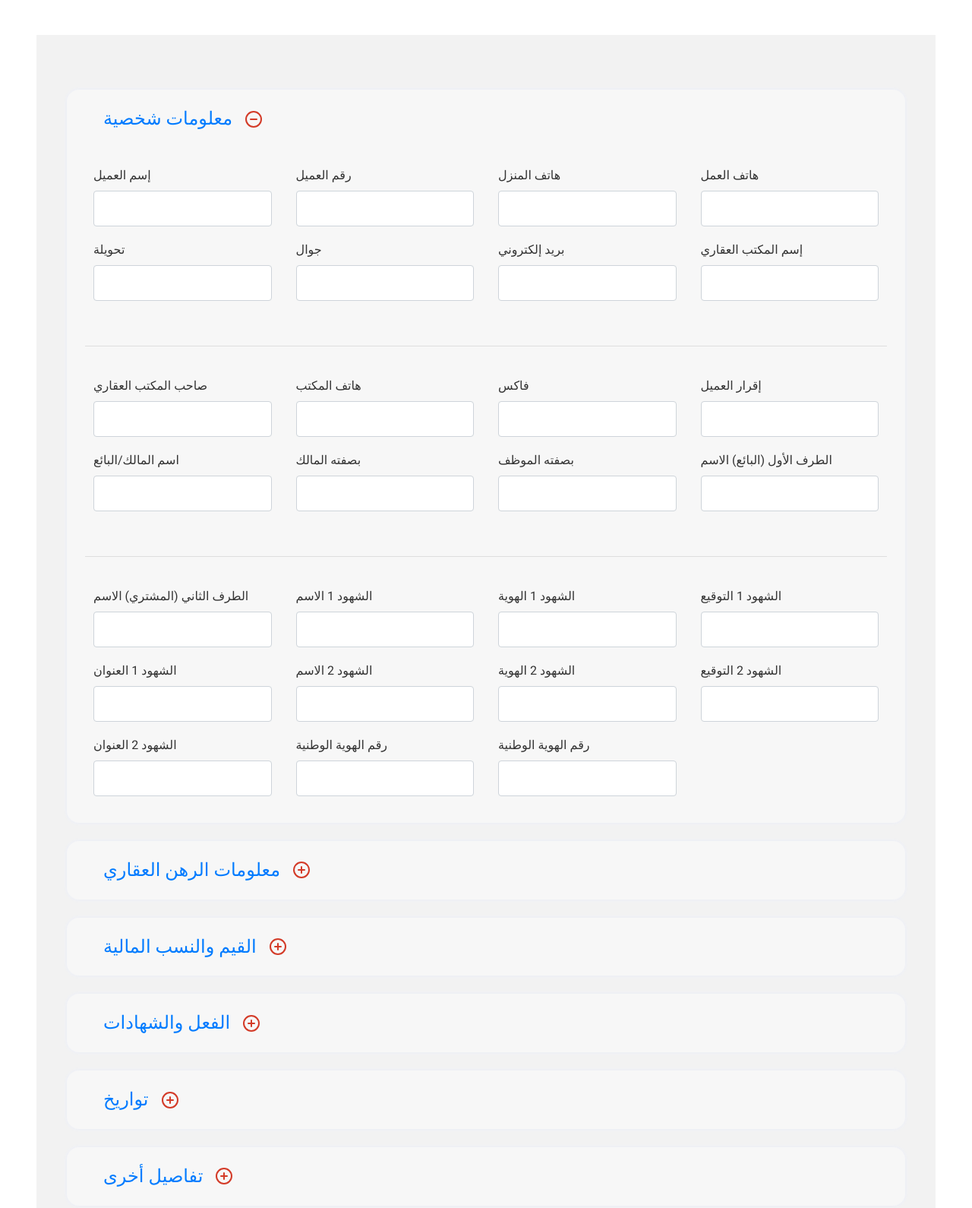
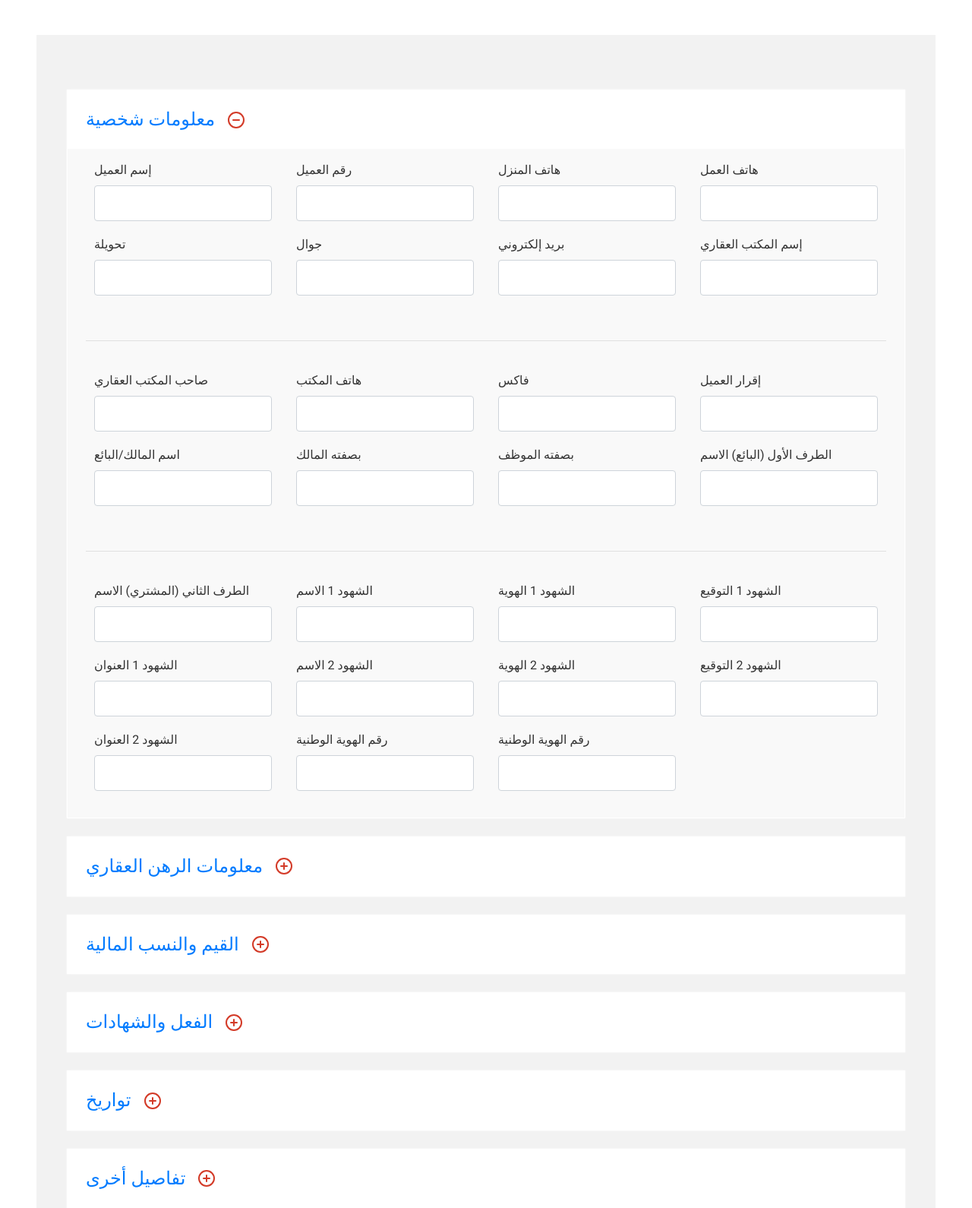
Before and after one commit to skanjarla/Al_Rajhi, a website: page App/index.html in a window 1280 px wide. Shown: the part 130-1720 px from the top of the page at 76% size. Drawn offline with Linux system fonts and the light colour scheme.

Commit message:
Update panels styling

```diff
--- a/App/assets/css/styles.css
+++ b/App/assets/css/styles.css
@@ -79,11 +79,13 @@ input[type="date"]::-webkit-clear-button {
 }
 .panel-title {
   text-transform: capitalize;
+  background-color: #ffffff;
+  margin-bottom: 0;
 }
 .panel-group {
-  box-shadow: 0 0 5px 0px hsl(224, 65%, 95%);
-  border-radius: 16px;
-  background-color: #f7f7f7;
+  box-shadow: 0 0 2px 0px #ffffff;
+  background-color: #f9f9f9;
+  border: 1px solid #ffffff;
 }
 .title-link {
   display: flex;
--- a/App/index.html
+++ b/App/index.html
@@ -20,7 +20,7 @@
     <div class="d-flex justify-content-center">
         <div class="container-fluid px-md-4 mx-md-5 form-wrapper mt-5 py-4">
             <form class="py-4 px-3" id="appForm">
-                <div class="panel-group my-4 px-4" id="accordionOne" role="tablist" aria-multiselectable="true">
+                <div class="panel-group my-4" id="accordionOne" role="tablist" aria-multiselectable="true">
                     <div class="panel panel-default">
                         <div class="panel-heading" role="tab" id="headingOne">
                             <h4 class="panel-title py-4 px-md-4 px-2">
@@ -30,7 +30,7 @@
                                 </a>
                             </h4>
                         </div>
-                        <div id="collapseOne" class="panel-collapse collapse in py-3 show" role="tabpanel"
+                        <div id="collapseOne" class="panel-collapse collapse in py-3 px-4 show" role="tabpanel"
                             aria-labelledby="headingOne">
                             <div class="form-row">
                                 <!-- 2 -->
@@ -206,8 +206,7 @@
                     </div>
 
                 </div>
-
-                <div class="panel-group my-4 px-4" id="accordionTwo" role="tablist" aria-multiselectable="true">
+                <div class="panel-group my-4" id="accordionTwo" role="tablist" aria-multiselectable="true">
                     <div class="panel panel-default">
                         <div class="panel-heading" role="tab" id="headingTwo">
                             <h4 class="panel-title py-4 px-4 ">
@@ -217,7 +216,7 @@
                                 </a>
                             </h4>
                         </div>
-                        <div id="collapseTwo" class="panel-collapse collapse in py-3 " role="tabpanel"
+                        <div id="collapseTwo" class="panel-collapse collapse in py-3 px-4" role="tabpanel"
                             aria-labelledby="headingTwo">
                             <div class="form-row">
                                 <!-- 4 -->
@@ -304,7 +303,7 @@
                     </div>
 
                 </div>
-                <div class="panel-group my-4 px-4" id="accordionThree" role="tablist" aria-multiselectable="true">
+                <div class="panel-group my-4" id="accordionThree" role="tablist" aria-multiselectable="true">
                     <div class="panel panel-default">
                         <div class="panel-heading" role="tab" id="headingThree">
                             <h4 class="panel-title py-4 px-4 ">
@@ -314,7 +313,7 @@
                                 </a>
                             </h4>
                         </div>
-                        <div id="collapseThree" class="panel-collapse collapse in py-3 " role="tabpanel"
+                        <div id="collapseThree" class="panel-collapse collapse in py-3 px-4" role="tabpanel"
                             aria-labelledby="headingThree">
                             <div class="form-row">
                                 <!-- 24 -->
@@ -393,7 +392,7 @@
                     </div>
 
                 </div>
-                <div class="panel-group my-4 px-4" id="accordionFour" role="tablist" aria-multiselectable="true">
+                <div class="panel-group my-4" id="accordionFour" role="tablist" aria-multiselectable="true">
                     <div class="panel panel-default">
                         <div class="panel-heading" role="tab" id="headingFour">
                             <h4 class="panel-title py-4 px-4 ">
@@ -403,7 +402,7 @@
                                 </a>
                             </h4>
                         </div>
-                        <div id="collapseFour" class="panel-collapse collapse in py-3 " role="tabpanel"
+                        <div id="collapseFour" class="panel-collapse collapse in py-3 px-4" role="tabpanel"
                             aria-labelledby="headingThree">
                             <div class="form-row">
                                 <!-- 31 -->
@@ -481,7 +480,7 @@
                     </div>
 
                 </div>
-                <div class="panel-group my-4 px-4" id="accordionFive" role="tablist" aria-multiselectable="true">
+                <div class="panel-group my-4" id="accordionFive" role="tablist" aria-multiselectable="true">
                     <div class="panel panel-default">
                         <div class="panel-heading" role="tab" id="headingFive">
                             <h4 class="panel-title py-4 px-4 ">
@@ -491,7 +490,7 @@
                                 </a>
                             </h4>
                         </div>
-                        <div id="collapseFive" class="panel-collapse collapse in py-3 " role="tabpanel"
+                        <div id="collapseFive" class="panel-collapse collapse in py-3 px-4" role="tabpanel"
                             aria-labelledby="headingFive">
                             <div class="form-row">
                                 <!-- 1 -->
@@ -532,7 +531,7 @@
                     </div>
 
                 </div>
-                <div class="panel-group my-4 px-4" id="accordionSix" role="tablist" aria-multiselectable="true">
+                <div class="panel-group my-4" id="accordionSix" role="tablist" aria-multiselectable="true">
                     <div class="panel panel-default">
                         <div class="panel-heading" role="tab" id="headingSix">
                             <h4 class="panel-title py-4 px-4 ">
@@ -542,7 +541,7 @@
                                 </a>
                             </h4>
                         </div>
-                        <div id="collapseSix" class="panel-collapse collapse in py-3 " role="tabpanel"
+                        <div id="collapseSix" class="panel-collapse collapse in py-3 px-4" role="tabpanel"
                             aria-labelledby="headingSix">
                             <div class="form-row">
                                 <!-- 41 -->
```
